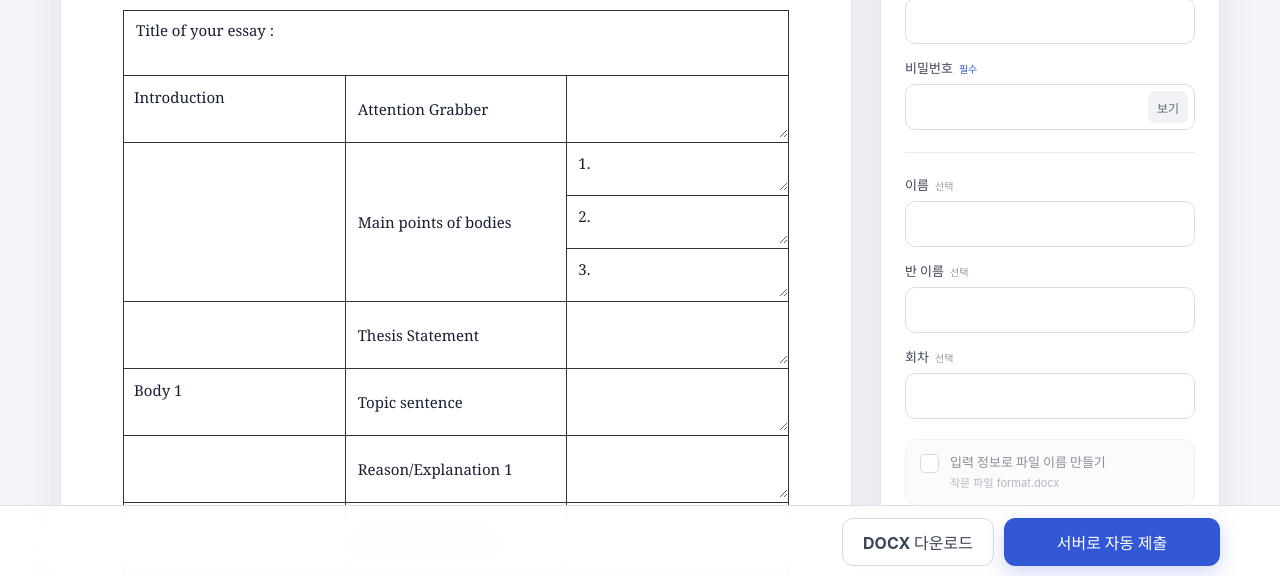
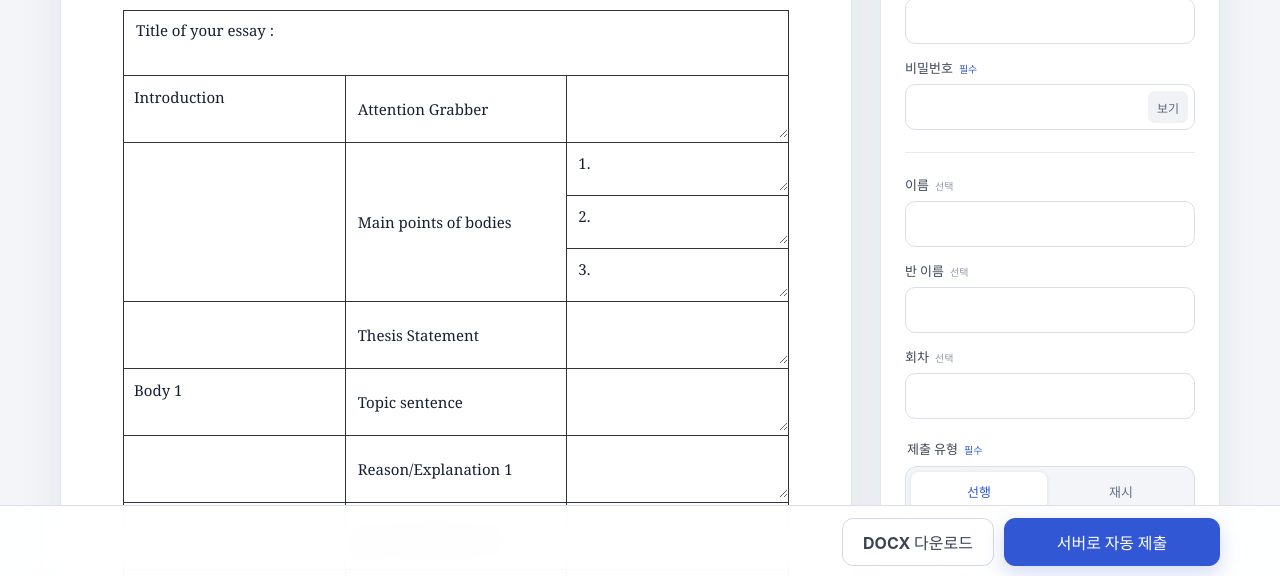
Before and after one commit to KKomaProgrammer/leeeunjae-writing, a website built with Vite: page index.html in a window 1280 px wide. Shown: the part 222-798 px from the top of the page. Built offline with nearby package versions, Linux system fonts and the light colour scheme.

Commit message:
Add academy retest selection

```diff
--- a/src/main.js
+++ b/src/main.js
@@ -165,6 +165,20 @@ app.innerHTML = `
           </label>
         </div>
 
+        <fieldset class="submission-type">
+          <legend>제출 유형 <b>필수</b></legend>
+          <div class="segmented-control">
+            <label>
+              <input name="rfiType" type="radio" value="A" checked />
+              <span>선행</span>
+            </label>
+            <label>
+              <input name="rfiType" type="radio" value="B" />
+              <span>재시</span>
+            </label>
+          </div>
+        </fieldset>
+
         <label class="filename-option is-disabled" id="filenameOption">
           <input name="useCustomName" type="checkbox" disabled />
           <span class="checkmark" aria-hidden="true"></span>
@@ -204,6 +218,7 @@ const state = {
     studentName: stored.meta?.studentName ?? '',
     className: stored.meta?.className ?? '',
     round: stored.meta?.round ?? '',
+    rfiType: stored.meta?.rfiType === 'B' ? 'B' : 'A',
     useCustomName: Boolean(stored.meta?.useCustomName),
   },
 };
@@ -257,6 +272,7 @@ function populateInputs() {
   ['studentId', 'studentName', 'className', 'round'].forEach((name) => {
     form.elements[name].value = state.meta[name] ?? '';
   });
+  form.elements.rfiType.value = state.meta.rfiType;
   form.elements.useCustomName.checked = state.meta.useCustomName;
   essayCount.textContent = `${state.draft.essay.length.toLocaleString('ko-KR')}자`;
   syncFilenameOption();
@@ -343,6 +359,13 @@ document.querySelectorAll('[data-draft]').forEach((input) => {
   });
 });
 
+form.elements.rfiType.forEach((input) => {
+  input.addEventListener('change', () => {
+    state.meta.rfiType = form.elements.rfiType.value;
+    scheduleSave();
+  });
+});
+
 form.elements.useCustomName.addEventListener('change', () => {
   syncFilenameOption();
   scheduleSave();
@@ -393,6 +416,7 @@ form.addEventListener('submit', async (event) => {
     payload.append('studentName', form.elements.studentName.value.trim());
     payload.append('className', form.elements.className.value.trim());
     payload.append('round', form.elements.round.value.trim());
+    payload.append('rfiType', form.elements.rfiType.value);
     payload.append('fileName', fileName);
 
     const response = await fetch('/api/submit', { method: 'POST', body: payload });
--- a/src/styles.css
+++ b/src/styles.css
@@ -341,6 +341,66 @@ input[type="checkbox"] {
   background: #f0f2f6;
   font-size: 12px;
   cursor: pointer;
+}
+
+.submission-type {
+  margin: 20px 0 0;
+  padding: 0;
+  border: 0;
+}
+
+.submission-type legend {
+  margin-bottom: 8px;
+  color: #3d4657;
+  font-size: 13px;
+  font-weight: 650;
+}
+
+.submission-type legend b {
+  margin-left: 3px;
+  color: var(--primary);
+  font-size: 10px;
+}
+
+.segmented-control {
+  display: grid;
+  grid-template-columns: repeat(2, minmax(0, 1fr));
+  gap: 6px;
+  padding: 5px;
+  border: 1px solid var(--line);
+  border-radius: 12px;
+  background: #f3f5f8;
+}
+
+.segmented-control label {
+  position: relative;
+  cursor: pointer;
+}
+
+.segmented-control input {
+  position: absolute;
+  opacity: 0;
+  pointer-events: none;
+}
+
+.segmented-control span {
+  min-height: 38px;
+  display: grid;
+  place-items: center;
+  border-radius: 8px;
+  color: #667085;
+  font-size: 13px;
+  font-weight: 700;
+}
+
+.segmented-control input:checked + span {
+  color: var(--primary);
+  background: #fff;
+  box-shadow: 0 1px 4px rgba(20, 31, 54, 0.12);
+}
+
+.segmented-control input:focus-visible + span {
+  box-shadow: 0 0 0 3px var(--focus);
 }
 
 .filename-option {
```
Also changed, not shown: functions/api/submit.js (+8 -15 lines), test/submit.test.js (+14 -23 lines).
